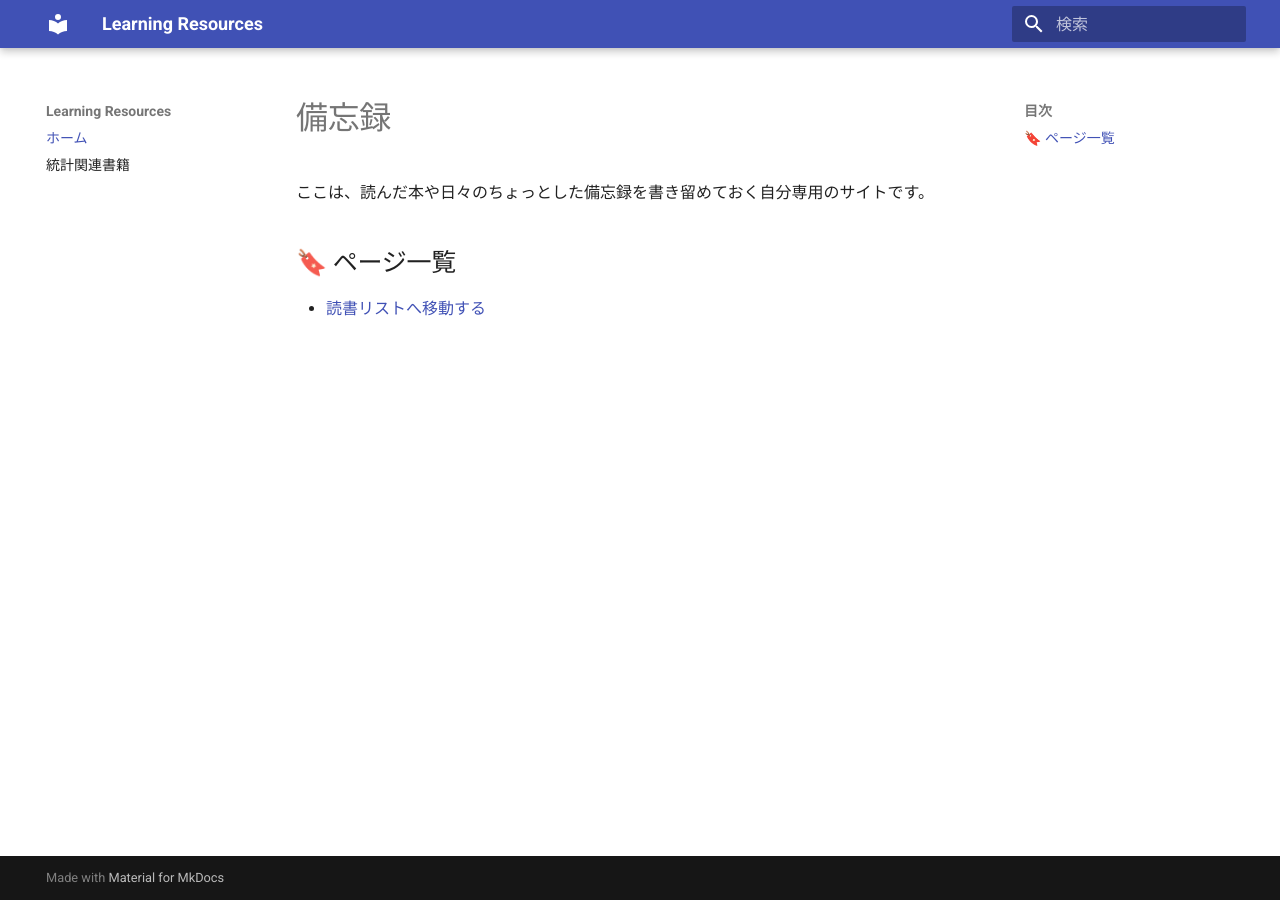
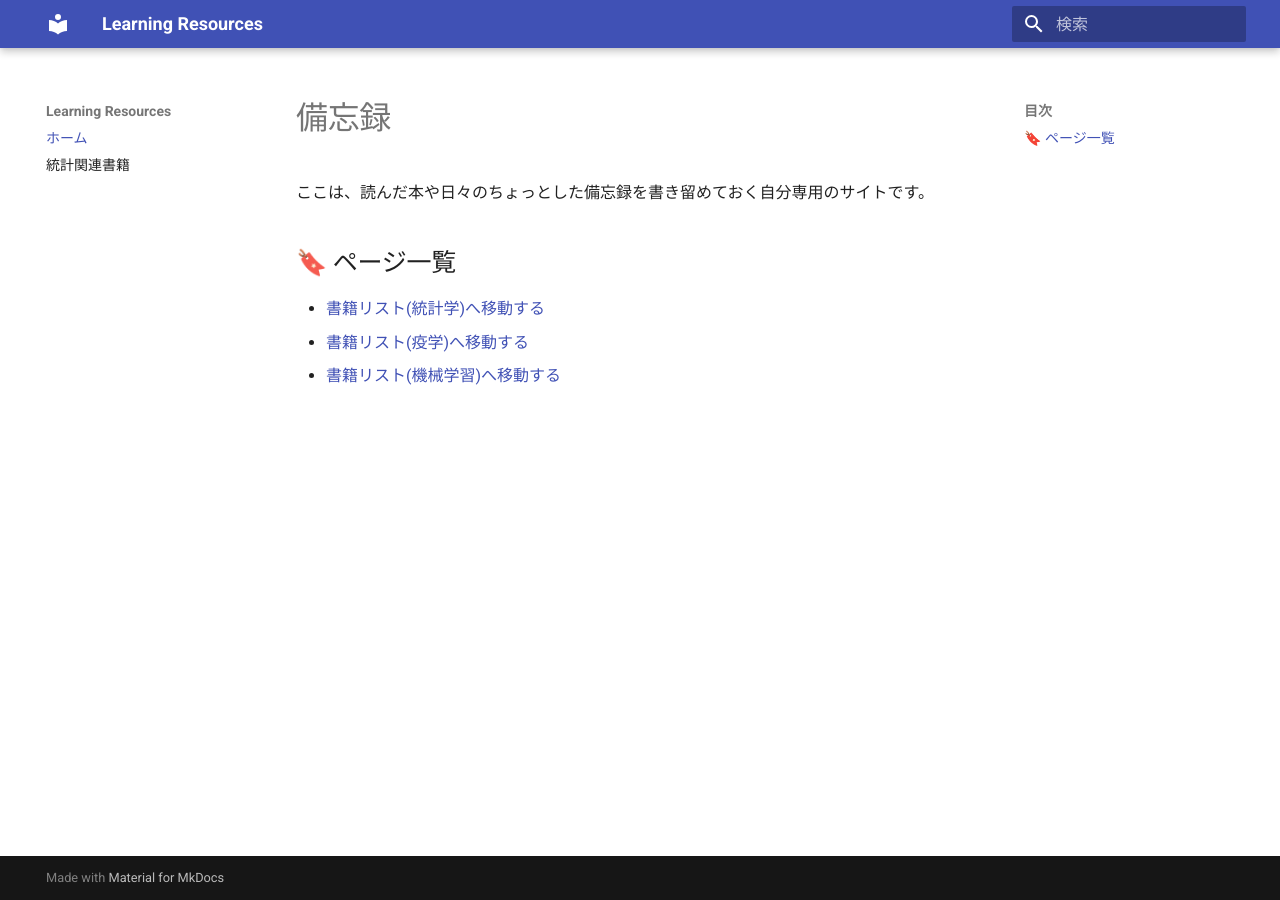
Before and after one commit to keiimai/learning_resources, an MkDocs documentation site: the page built from docs/index.md, in a window 1280 px wide. Built offline with MkDocs 1.6.1 and Material for MkDocs 9.7.7, drawn with Linux system fonts in a browser that asks for light colours.

Commit message:
Update index.md

```diff
--- a/docs/index.md
+++ b/docs/index.md
@@ -3,4 +3,6 @@
 ここは、読んだ本や日々のちょっとした備忘録を書き留めておく自分専用のサイトです。
 
 ## 🔖 ページ一覧
-- [読書リストへ移動する](http://statistics_book.md/)
+- [書籍リスト(統計学)へ移動する](http://statistics_books.md/)
+- [書籍リスト(疫学)へ移動する](http://epidemiology_books.md/)
+- [書籍リスト(機械学習)へ移動する](http://machine_learning_books.md/)
```
